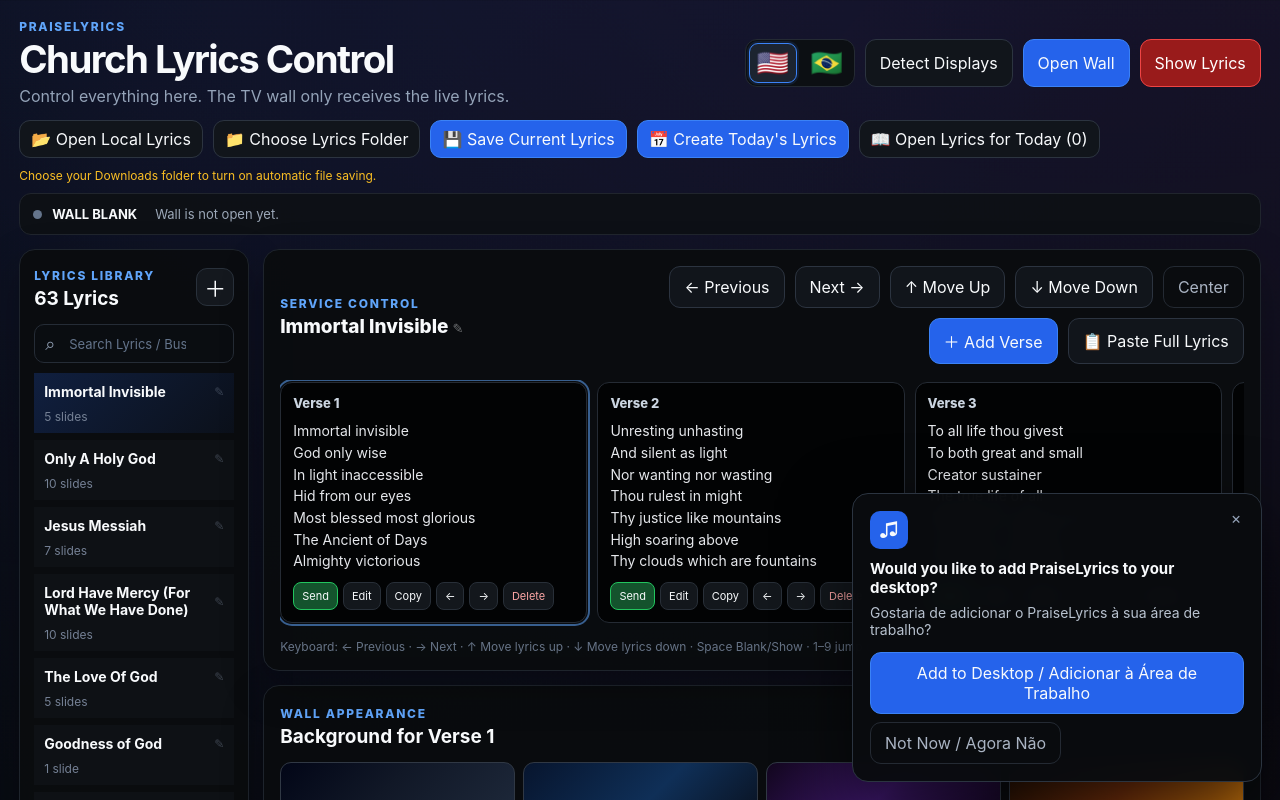
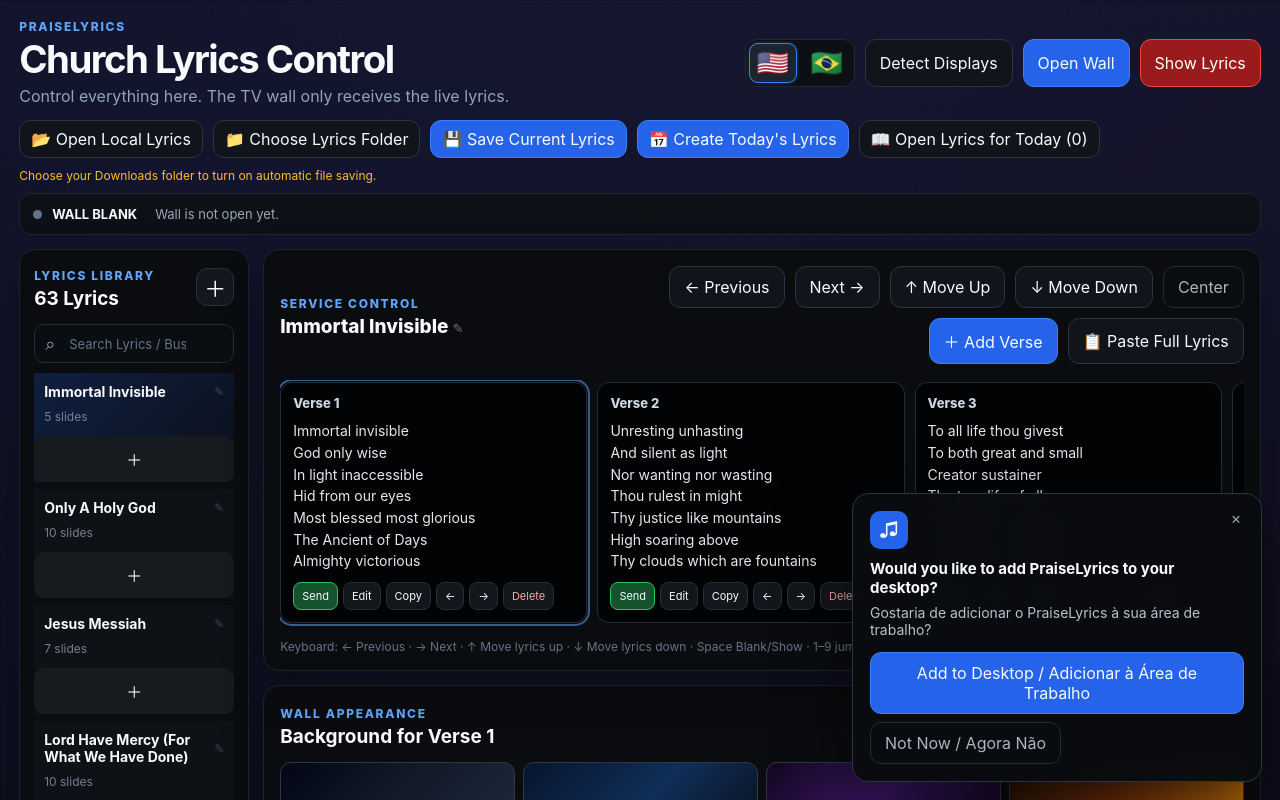
Before and after one commit to ValdemirJunior2020/PraiseLyrics, a React (Vite) app: page / in a window 1280 px wide. Shown: the top 800 px of the page. Built offline with nearby package versions, Linux system fonts and the light colour scheme.

Commit message:
Add compact green plus button to each lyrics item for Today's Lyrics

```diff
--- a/src/App.jsx
+++ b/src/App.jsx
@@ -1180,7 +1180,18 @@
                 >
                   {item.slides.length} {language === 'pt' ? (item.slides.length === 1 ? 'tela' : 'telas') : (item.slides.length === 1 ? 'slide' : 'slides')}
                 </button>
-                {todayLyricsIds.includes(item.id) && <span className="today-badge">✓ Today</span>}
+                {todayLyricsIds.includes(item.id) ? (
+                  <span className="today-badge">✓ Today</span>
+                ) : (
+                  <button
+                    className="add-today-mini"
+                    title={t.addToToday}
+                    aria-label={`${t.addToToday}: ${item.title}`}
+                    onClick={() => addSongToToday(item.id)}
+                  >
+                    ＋
+                  </button>
+                )}
               </div>
             ))}
           </div>
```
